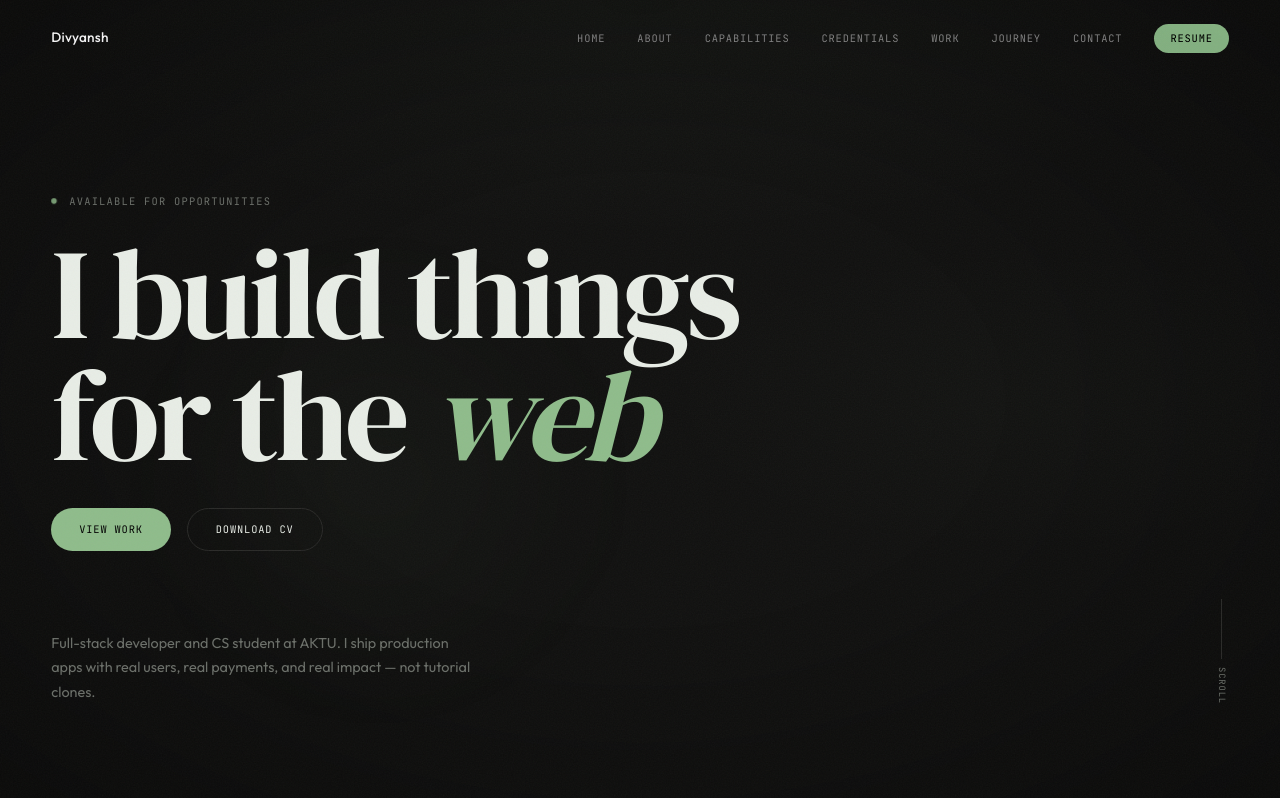
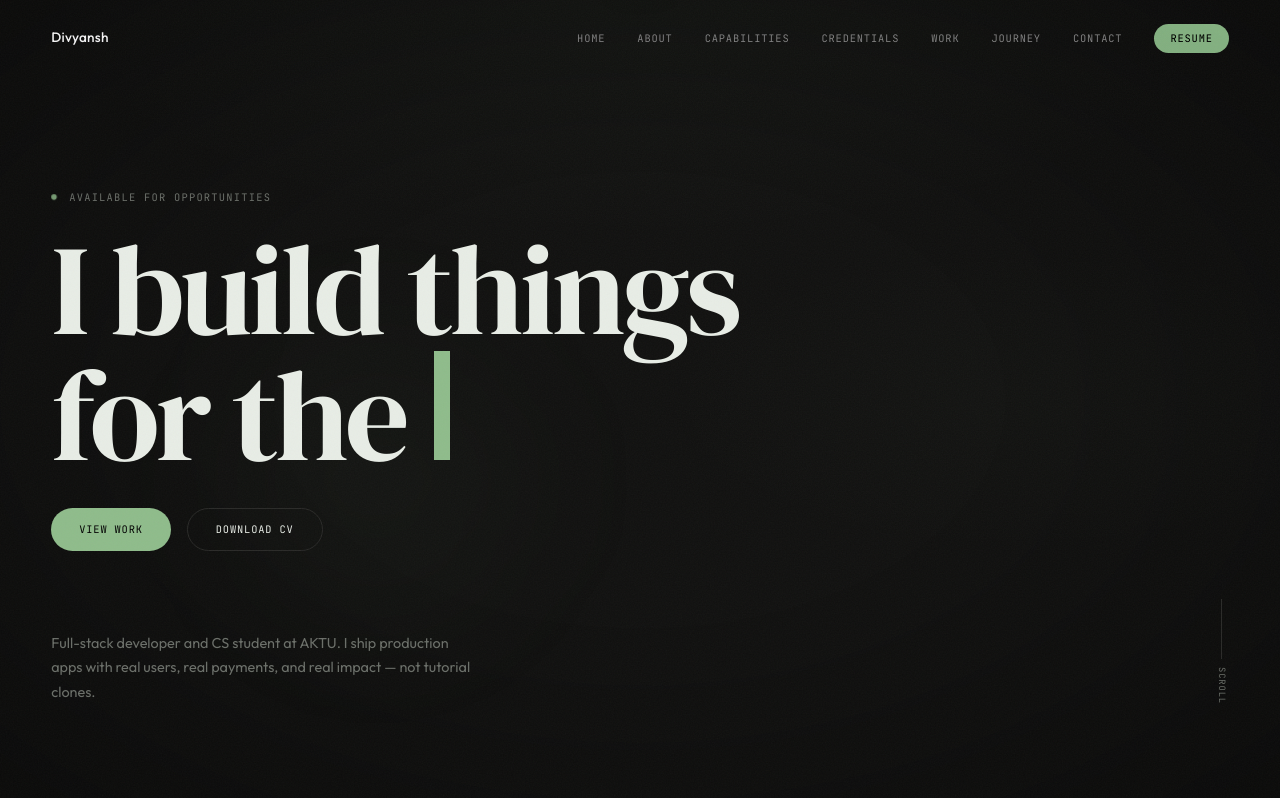
Before and after one commit to kumar-div/My-Portfolio, a React (Vite) app: page / in a window 1280 px wide. Shown: the top 798 px of the page. Built offline with nearby package versions, Linux system fonts and the light colour scheme.

Commit message:
feat(hero): add looping typewriter effect to hero title

```diff
--- a/src/App.tsx
+++ b/src/App.tsx
@@ -135,7 +135,43 @@ function Typewriter({ text, speed = 20, delay = 0, as: Component = 'span', class
   );
 }
 
-/* ═══ APP ═══ */
+/* ═══ LOOPING TYPEWRITER HOOK ═══ */
+function LoopingTypewriter({ words, typeSpeed = 120, deleteSpeed = 80, delay = 2500, as: Component = 'span', className = '' }: any) {
+  const [wordIndex, setWordIndex] = useState(0);
+  const [text, setText] = useState('');
+  const [isDeleting, setIsDeleting] = useState(false);
+
+  useEffect(() => {
+    const currentWord = words[wordIndex];
+    let timer: any;
+
+    if (isDeleting) {
+      timer = setTimeout(() => {
+        setText((prev) => prev.slice(0, -1));
+        if (text.length <= 1) {
+          setIsDeleting(false);
+          setWordIndex((prev) => (prev + 1) % words.length);
+        }
+      }, deleteSpeed);
+    } else {
+      timer = setTimeout(() => {
+        setText((prev) => currentWord.slice(0, prev.length + 1));
+        if (text.length === currentWord.length) {
+          timer = setTimeout(() => setIsDeleting(true), delay);
+        }
+      }, typeSpeed);
+    }
+
+    return () => clearTimeout(timer);
+  }, [text, isDeleting, wordIndex, words, typeSpeed, deleteSpeed, delay]);
+
+  return (
+    <Component className={className}>
+      {text}
+      <span style={{ display: 'inline-block', width: '0.12em', height: '0.85em', backgroundColor: 'var(--accent)', verticalAlign: 'baseline', marginLeft: '4px', animation: 'blink 0.75s step-end infinite' }}></span>
+    </Component>
+  );
+}
 
 export default function App() {
   const [loading, setLoading] = useState(true);
@@ -283,7 +319,7 @@ export default function App() {
 
         <h1 className="hero-title">
           I build things<br />
-          for the <em>web</em>
+          for the <LoopingTypewriter as="em" words={['web', 'future', 'people', 'world', 'startups', 'creatives', 'impact']} />
         </h1>
 
         <div className="hero-actions">
```
